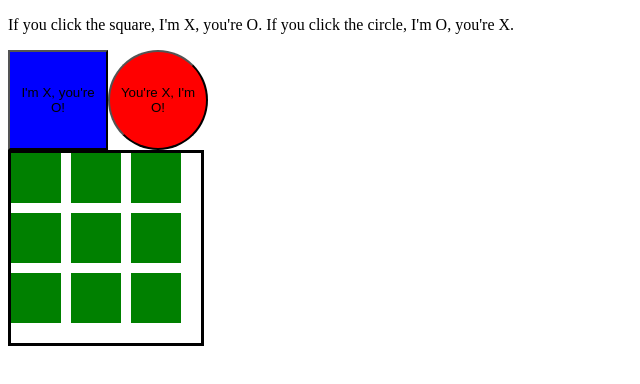
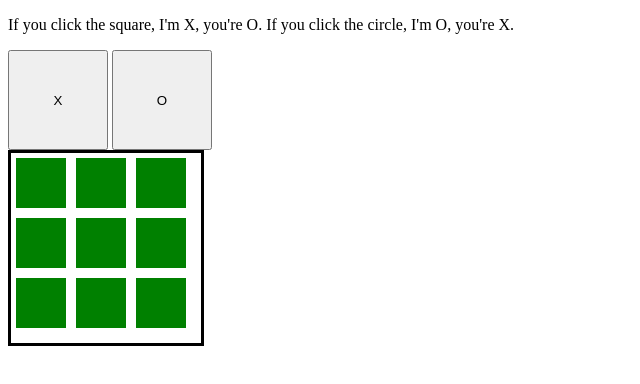
Before and after one commit to mojopi/tic-tac-toe, a plain HTML site: page index.html in a window 1280 px wide. Both pictures are taken after a click on the element 36 px from the left and 178 px from the top of the page. Shown: the whole page, without its empty margins (0-640 px from the left). Drawn offline with Linux system fonts and the light colour scheme.

Commit message:
separating UI from GameState

```diff
--- /dev/null
+++ b/gameState.js
@@ -0,0 +1,112 @@
+
+var gameState = {
+    isPlaying: false,
+    player: null,
+    computer: null,
+    grid: null, //info storage about where player has placed Xs, Os (vital stats)
+
+    // setPlayers takes an argument and sets the value of this.player (ie. player attribtue within gameState object, which was previously null) to the argument. It then sets this.computer (another attribute within the gameState object) to the "opposite" of gameState.player//
+
+    setPlayers: function(xorO) {
+        this.player = xorO;
+        this.computer = (xorO == "X") ? "O" : "X";
+        this.isPlaying = true;
+    },
+
+    onPlayerSelectO: function() {
+        this.setPlayers("O");
+        this.grid[4] = "X";
+        this.afterMove();
+    },
+
+    onPlayerSelectX: function() {
+        this.setPlayers("X");
+        gameUI.update();
+    },
+
+    onPlayerPlays: function(n) {
+        if (!this.isPlaying) {
+            return;
+        }
+
+        this.grid[n] = this.player;
+        this.afterMove();
+        this.computerChooses();
+        this.afterMove();
+    },
+
+    afterMove: function() {
+        if (!this.isPlaying) {
+            return;
+        }
+
+        gameUI.update();
+        this.detectWinCondition();
+    },
+
+    // Find the square that are not null. iterate over the grid. Find all of the rows, columns, and diagonals that that square is in. Put an X or O in that row.
+
+    computerChooses: function() {
+        if (!this.isPlaying) {
+            return;
+        }
+
+        var nullIndices = [];
+
+        this.grid.forEach(function chooseOne(gridElementValue, index) {
+            if (gridElementValue === null) {
+                nullIndices.push(index);
+            };
+        });
+
+        var computerChoice = nullIndices[Math.floor(nullIndices.length * Math.random())];
+        this.grid[computerChoice] = this.computer;
+    },
+
+    winLines: [
+        // rows
+        [0, 1, 2],
+        [3, 4, 5],
+        [6, 7, 8],
+
+        // columns
+        [0, 3, 6],
+        [1, 4, 7],
+        [2, 5, 8],
+
+        // diagonals
+        [0, 4, 8],
+        [2, 4, 6],
+    ],
+
+    detectWinCondition: function() {
+        if (!this.isPlaying) {
+            return;
+        }
+
+        var hasWon = false;
+
+        this.winLines.forEach(function(winLine) {
+            if (this.grid[winLine[0]] != null && this.grid[winLine[0]] == this.grid[winLine[1]] && this.grid[winLine[0]] == this.grid[winLine[2]]) {
+                hasWon = true
+            }
+        }, this);
+
+        if (hasWon) {
+            alert("Three in a row! You win!")
+            this.isPlaying = false;
+        }
+    },
+
+    reset: function() {
+        this.player = null;
+        this.computer = null;
+        this.grid = [];
+        for (var i = 0; i < 9; i++) {
+            this.grid.push(null);
+        }
+
+        this.isPlaying = false;
+
+    },
+}; // last brackets of gamestate object.
--- a/index.html
+++ b/index.html
@@ -4,190 +4,104 @@
 <head>
     <title>
     </title>
+    <script type="text/javascript" src="gameState.js"></script>
     <style>
+    button {
+        width: 100px;
+        height: 100px;
+    }
 
+    .square {
+        background-color: green;
+        position: relative;
+        width: 50px;
+        height: 50px;
+        display: inline-block;
+        margin: 5px;
+    }
+
+    #board {
+        background-color: white;
+        width: 190px;
+        height: 190px;
+        border: solid;
+    }
     </style>
 </head>
 
 <body>
     <p>If you click the square, I'm X, you're O. If you click the circle, I'm O, you're X.</p>
+    <button id="X">X</button>
+    <button id="O">O</button>
+    <div id="board">
+    </div>
     <script type="text/javascript">
-    var gameState = {
-        player: null,
-        computer: null,
-        grid: null, //info storage about where player has placed Xs, Os (vital stats)
-    }
+    // next thing to do:
+    //make a flowchart that explains what calls what and what creates what etc (esp. between gameState and UI Objects)
+    //   maybe rename gameState? It is more like 'ticTacToeGame' now
+    //Put alert for when no one wins
+    // Put alert when computer wins as opposed to "You win"
+    //   add comments as desired
 
-    function resetGameState() {
-        gameState.player = null;
-        gameState.computer = null;
-        gameState.grid = [];
-        for (var i = 0; i < 9; i++) {
-            gameState.grid.push(null);
-        }
-    }
+    // weird / extra credit stuff (these would be good things to pair on):
+    //   make it possible to have *two* games on one page (the point is to be able to have it as a library)
+    //   learn how to write tests (for example look at Jasmine)
+    //solidify understanding of this game by making Rock, paper, scissors
 
-    var buttonX = document.createElement('button');
-    document.body.appendChild(buttonX);
-    buttonX.style.backgroundColor = "blue";
-    buttonX.style.width = "100px";
-    buttonX.style.height = "100px";
-    buttonX.innerText = "I'm X, you're O!";
+    var gameUI = {
+        board: null,
+        squares: [],
 
-    buttonX.addEventListener("click",
-        function settingXorO(event) {
-            gameState.computer = "X";
-            gameState.player = "O";
-            console.log("computer is X!; player is O;");
-            counter = 0;
-            // alert("I'll go first")
-            gameState.grid[4] = "x";
-            updateGrid();
+        setup: function() {
+            this.board = document.getElementById("board");
 
-        });
+            // setup ui of how you choose which player you are.
+            document.querySelector('#X').addEventListener("click", function() {
+                gameState.onPlayerSelectX();
+            });
 
-    var buttonO = document.createElement('button');
-    document.body.appendChild(buttonO);
-    buttonO.style.backgroundColor = "red";
-    buttonO.style.width = "100px";
-    buttonO.style.height = "100px";
-    buttonO.style.borderRadius = "50%";
-    buttonO.innerText = "You're X, I'm O!";
+            document.querySelector('#O').addEventListener("click", function() {
+                gameState.onPlayerSelectO();
+            });
 
-    buttonO.addEventListener("click",
-        function settingXorO(event) {
-            gameState.computer = "O";
-            gameState.player = "x"
-            console.log("computer  is O!; player is X");
-            // alert("You go first");
-        });
+            for (var i = 0; i < gameState.grid.length; i++) {
+                this.createSquare(i);
+            };
+        },
 
-    var outline = document.createElement("div");
-    document.body.appendChild(outline);
-    outline.style.backgroundColor = "white";
-    outline.style.width = "190px";
-    outline.style.height = "190px";
-    outline.style.border = "solid";
+        createSquare: function(n) {
+            var square = document.createElement("div");
+            this.board.appendChild(square);
+            square.className = "square";
+            square.id = "square" + n;
 
-    var counter = 0;
+            this.squares.push(square);
 
-    var squares = [];
+            square.addEventListener("click", function() {
+                gameState.onPlayerPlays(n);
 
-    function createTable(n) {
-        var square = document.createElement("div");
-        outline.appendChild(square);
-        square.style.backgroundColor = "green";
-        square.style.position = "relative";
-        square.style.width = "50px";
-        square.style.height = "50px";
-        square.style.display = "inline-block";
-        square.style.marginRight = "10px";
-        square.style.marginBottom = "10px";
-
-        square.id = "square" + n;
-
-        squares.push(square);
-
-        square.addEventListener("click", function() {
-            gameState.grid[n] = gameState.player;
-
-            console.log("I'm " + gameState.player);
-
-            updateGrid();
-            detectWinCondition();
-            computerPlay();
-
-        });
-    };
-
-
-    // show the game board
-    resetGameState()
-    for (var i = 0; i < gameState.grid.length; i++) {
-        createTable(i);
-    };
-    updateGrid();
-
-
-    var winLines = [
-        // rows
-        [0, 1, 2],
-        [3, 4, 5],
-        [6, 7, 8],
-
-        // columns
-        [0, 3, 6],
-        [1, 4, 7],
-        [2, 5, 8],
-
-        // digagonals
-        [0, 4, 8],
-        [2, 4, 6],
-    ];
-
-    // Find the square that are not null. iterate over the grid. Find all of the rows, columns, and diagonals that that square is in. Put an X or O in that row.
-
-    function detectWinCondition() {
-        winLines.forEach(function(winLine) {
-            if (gameState.grid[winLine[0]] != null && gameState.grid[winLine[0]] == gameState.grid[winLine[1]] && gameState.grid[winLine[0]] == gameState.grid[winLine[2]]) {
-                alert("Three in a row! You win!")
-            }
-        });
-    };
-
-    function updateGrid() {
-        gameState.grid.forEach(function(gridElementValue, index) {
-            var text = gridElementValue;
-            if (gridElementValue === null) {
-                text = "&nbsp;";
-            }
-
-            // set the text in the square displayed the user
-            squares[index].innerHTML = text;
-        });
-    }
-
-
-    function computerPlay() {
-        var hasComputerPlayed = false;
-
-        var nullIndices = [];
-
-
-        gameState.grid.forEach(function chooseOne(gridElementValue, index) {
-            if (gridElementValue === null) {
-                nullIndices.push(index);
-            };
-        });
-
-        var computerChoice = nullIndices[0];
-
-
-        gameState.grid[computerChoice] = gameState.computer;
+            });
+        },
 
 
 
+        update: function() {
+            gameState.grid.forEach(function(gridElementValue, index) {
+                var text = gridElementValue;
+                if (gridElementValue === null) {
+                    text = "&nbsp;";
+                }
 
-        hasComputerPlayed = true;
-        updateGrid()
+                // set the text in the square displayed the user
+                this.squares[index].innerHTML = text;
+            }, this);
+        },
     };
 
-
-
-
-    // gameState.grid.forEach(function(gridElementValue, index) {
-    //     if (gridElementValue === null) {
-    //         gameState.grid[index]= gameState.computer;
-    //         hasComputerPlayed = true;
-    //     }
-    // });
-
-
-
-    // if (gridElementValue[0] = "x" || gridElementValue[0] = "o" &&
-    //     gridElementValue[0] == gridElementValue[1]) {
-    //     console.log(gridElementValue)
-    // };
+    // show the game board
+    gameState.reset();
+    gameUI.setup();
+    gameUI.update();
     </script>
 </body>
 
```
